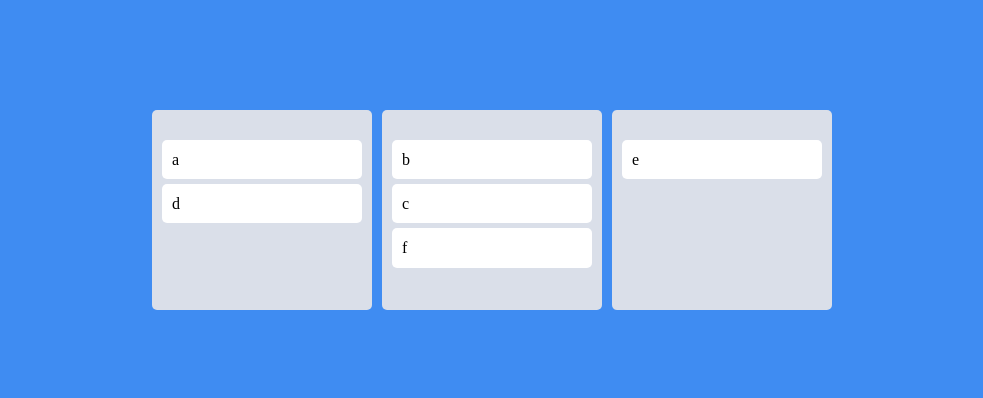
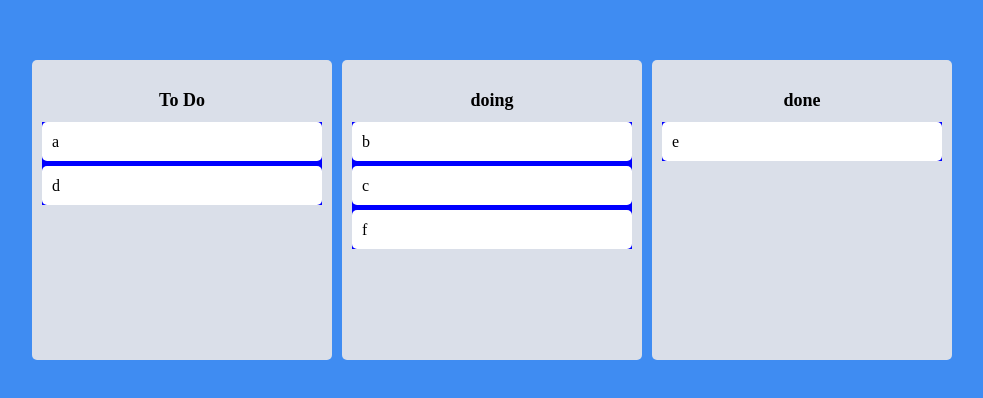
Before and after one commit to Briley0205/Brello-todolist-app, a React (Create React App) app: page / in a window 1280 px wide. Shown: the part 190-588 px from the top of the page, without its empty margins (148-1131 px from the left). Built offline with nearby package versions, Linux system fonts and the light colour scheme.

Commit message:
box movement

```diff
--- a/src/App.tsx
+++ b/src/App.tsx
@@ -8,32 +8,54 @@ import Board from "./Components/Board";
 
 const Wrapper = styled.div`
   display: flex;
-  max-width: 680px;
-  width: 100%;
+  width: 100vw;
   margin: 0 auto;
   justify-content: center;
   align-items: center;
   height: 100vh;
 `;
 const Boards = styled.div`
-  display: grid;
+  display: flex;
+  justify-content: center;
+  align-items: flex-start;
+  width: 100%;
   gap: 10px;
-  grid-template-columns: repeat(3, 1fr);
-  width: 100%;
 `;
 
 function App() {
   const [toDos, setToDos] = useRecoilState(toDoState);
-  const onDragEnd = ({ draggableId, destination, source }: DropResult) => {
+  const onDragEnd = (info: DropResult) => {
+    const { destination, draggableId, source } = info;
     if (!destination) return;
-    /* setToDos((oldToDos) => {
-      const copyToDos = [...oldToDos];
-      // Delete item
-      copyToDos.splice(source.index, 1);
-      // Put back the item
-      copyToDos.splice(destination?.index, 0, draggableId);
-      return copyToDos;
-    }); */
+    if (destination?.droppableId === source.droppableId) {
+      // same board movement
+      setToDos((allBoards) => {
+        const boardCopy = [...allBoards[source.droppableId]];
+        // Delete item
+        boardCopy.splice(source.index, 1);
+        // Put back the item
+        boardCopy.splice(destination?.index, 0, draggableId);
+        return {
+          ...allBoards,
+          // "currentBoard" : boardCopy
+          [source.droppableId]: boardCopy,
+        };
+      });
+    }
+    if (destination?.droppableId !== source.droppableId) {
+      // cross board movement
+      setToDos((prevBoards) => {
+        const sourceBoard = [...prevBoards[source.droppableId]];
+        const destinationBoard = [...prevBoards[destination.droppableId]];
+        sourceBoard.splice(source.index, 1);
+        destinationBoard.splice(destination?.index, 0, draggableId);
+        return {
+          ...prevBoards,
+          [source.droppableId]: sourceBoard,
+          [destination.droppableId]: destinationBoard,
+        };
+      });
+    }
   };
   return (
     <DragDropContext onDragEnd={onDragEnd}>
--- a/src/Components/Board.tsx
+++ b/src/Components/Board.tsx
@@ -3,11 +3,20 @@ import styled from "styled-components";
 import DraggableCard from "./DragabbleCard";
 
 const Wrapper = styled.div`
+  width: 300px;
+  padding-top: 10px;
   padding: 20px 10px;
   padding-top: 30px;
   border-radius: 5px;
-  min-height: 200px;
+  min-height: 300px;
+  height: 100%;
   background-color: ${(props) => props.theme.boardColor};
+`;
+const Title = styled.h2`
+  text-align: center;
+  font-weight: 600;
+  margin-bottom: 10px;
+  font-size: 18px;
 `;
 
 interface IBoardProps {
@@ -16,16 +25,27 @@ interface IBoardProps {
 }
 function Board({ toDos, droppableId }: IBoardProps) {
   return (
+    <Wrapper>
+      <Title>{droppableId}</Title>
       <Droppable droppableId={droppableId}>
         {(provided) => (
-        <Wrapper ref={provided.innerRef} {...provided.droppableProps}>
+          <div
+            style={{ backgroundColor: "blue" }}
+            ref={provided.innerRef}
+            {...provided.droppableProps}
+          >
             {toDos.map((toDo, index) => (
-            <DraggableCard key={toDo} index={index} toDo={toDo}></DraggableCard>
+              <DraggableCard
+                key={toDo}
+                index={index}
+                toDo={toDo}
+              ></DraggableCard>
             ))}
             {provided.placeholder}
-        </Wrapper>
+          </div>
         )}
       </Droppable>
+    </Wrapper>
   );
 }
 
--- a/src/atoms.tsx
+++ b/src/atoms.tsx
@@ -25,7 +25,7 @@ interface IToDoState {
 export const toDoState = atom<IToDoState>({
   key: "toDo",
   default: {
-    to_do: ["a", "d"],
+    "To Do": ["a", "d"],
     doing: ["b", "c", "f"],
     done: ["e"],
   },
```
Lines whose indentation alone changed are shown as unchanged.
